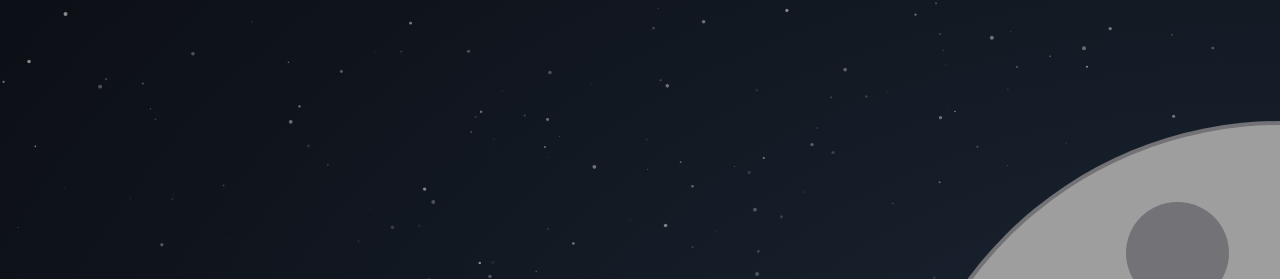
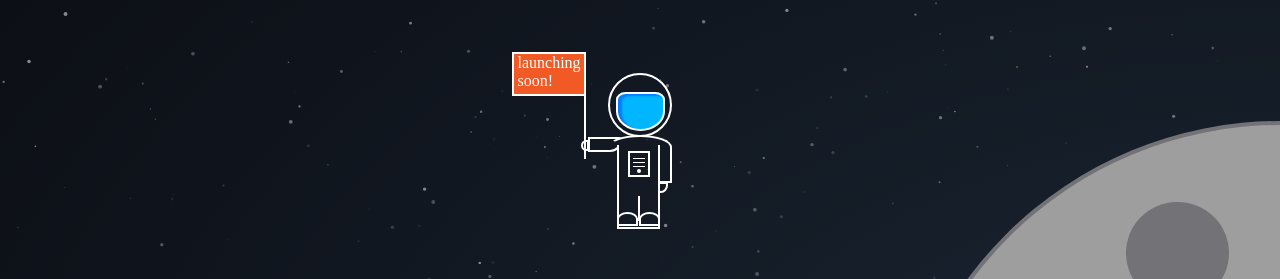
Before and after one commit to JeffreyTaylor/Theme---Coming-soon-space-theme, a plain HTML site: page index.html in a window 1280 px wide. Shown: the part 291-570 px from the top of the page. Drawn offline with Linux system fonts and the light colour scheme.

Commit message:
astronaut

```diff
--- a/index.html
+++ b/index.html
@@ -12,6 +12,24 @@
 
   <div class="moon"></div>
 
+
+  <div class="container">
+    <div class="helmet">
+      <div class="visor"></div>
+    </div>
+    <div class="body-top"></div>
+    <div class="arm-right"></div>
+    <div class="hand-right"></div>
+    <div class="body-bottom"></div>
+    <div class="arm-left"></div>
+    <div class="hand-left"></div>
+    <div class="foot-left"></div>
+    <div class="foot-right"></div>
+    <div class="controls"></div>
+    <div class="flag"></div>
+  </div>
+
+
 </div>
 
 
--- a/style.css
+++ b/style.css
@@ -48,3 +48,237 @@ html body {
   width: 6vw;
   height: 6vw;
 }
+
+/* -------------------------------- */
+/* ----------- astronaut ---------- */
+/* -------------------------------- */
+.helmet,
+.body-top,
+.arm-right,
+.hand-right,
+.body-bottom,
+.body-bottom::after,
+.arm-left,
+.arm-left::after,
+.hand-left,
+.foot-left,
+.foot-right,
+.controls,
+.controls::before,
+.controls::after,
+.flag,
+.flag::before,
+.flag::after
+{
+  position: absolute;
+  margin: auto;
+  left: 0;
+  right: 0;
+  top: 0;
+  bottom: 0;
+  height: 400px;
+  width: 400px;
+  background-color: transparent;
+}
+
+.helmet {
+  top: -8px;
+  position: absolute;
+  height: 60px;
+  width: 60px;
+  border-radius: 50%;
+  border: 2px solid white;
+  z-index: 100;
+}
+
+.visor {
+  position: absolute;
+  top: 17px;
+  left: 6px;
+  height: 35px;
+  width: 45px;
+  border-radius: 35% 35% 90% 90%;
+  border: 2px solid white;
+  z-index: 100;
+  background-color: #00B7FF;
+  box-shadow: inset 4px 2px 2px #007EFE;
+}
+
+.body-top {
+  z-index: 50;
+  position: absolute;
+  width: 60px;
+  height: 20px;
+  top: 75px;
+  border-radius: 60% 60% 0 0;
+  border: 2px solid white;
+  border-bottom: 2px solid transparent;
+  border-left: 2px solid transparent;
+}
+
+.arm-right {
+  border: 2px solid white;
+  border-top: 2px solid transparent;
+  width: 10px;
+  height: 25px;
+  left: 50px;
+  top: 119px;
+  z-index: 2;
+}
+
+.hand-right {
+  border: 2px solid white;
+  width: 6px;
+  height: 7px;
+  left: 46px;
+  top: 156px;
+  border-radius: 0 0 70% 0;
+  z-index: 1;
+}
+
+.body-bottom {
+  border: 2px solid white;
+  border-top: 0 solid transparent;
+  width: 39px;
+  left: -3px;
+  height: 82px;
+  top: 155px;
+}
+
+.body-bottom::after {
+  content: '';
+  position: absolute;
+  height: 25px;
+  width: 2px;
+  top: 45px;
+  background-color: white;
+  z-index: 101;
+}
+
+.arm-left {
+  border-radius: 0 5px 20px 0;
+  height: 11px;
+  width: 30px;
+  border: 2px solid white;
+  border-right: 2px solid transparent;
+  z-index: 99;
+  top: 70px;
+  left: -70px;
+  transform: rotate(-31deg);
+  transform-origin: right;
+  animation: wave-arm 2s linear infinite;
+}
+
+.hand-left {
+  border: 2px solid white;
+  height: 7px;
+  width: 4px;
+  left: -102px;
+  top: 105px;
+  border-radius: 90px 50% 50% 90px;
+  transform: rotate(-31deg);
+  z-index: 2;
+  animation: wave-hand 2s linear infinite;
+}
+
+.foot-left {
+  border: 2px solid white;
+  height: 10px;
+  width: 17px;
+  top: 220px;
+  border-radius: 50% 50% 0 0;
+  left: -25px;
+}
+
+.foot-right {
+  border: 2px solid white;
+  height: 10px;
+  width: 17px;
+  top: 220px;
+  border-radius: 50% 50% 0 0;
+  left: 18px;
+}
+
+.controls {
+  height: 22px;
+  width: 18px;
+  border: 2px solid white;
+  top: 110px;
+  left: -2px;
+  z-index: 100;
+}
+
+.controls::before {
+  content: '';
+  width: 12px;
+  height: 1px;
+  top: -12px;
+  z-index: 115;
+  background-color: white;
+  box-shadow: 0 4px 0 0 white,
+  0 8px 0 0 white
+}
+
+.controls::after {
+  content: '';
+  width: 4px;
+  height: 4px;
+  top: 14px;
+  z-index: 115;
+  background-color: white;
+  border-radius: 50%;
+}
+
+.flag {
+  height: 70px;
+  width: 2px;
+  background-color: white;
+  left: -125px;
+  top: 60px;
+  transform: rotate(-31deg);
+  z-index: 0;
+  transform-origin: right;
+  animation: wave-flag 2s linear infinite;
+}
+
+.flag::before {
+  content: '';
+  height: 40px;
+  width: 70px;
+  top: -100px;
+  left: -73px;
+  border: 2px solid white;
+  background-color: #F15A24;
+}
+
+.flag::after {
+  content: 'launching soon!';
+  color: white;
+  font-weight: 100;
+  top: -100px;
+  left: -75px;
+  width: 60px;
+  height: 40px;
+}
+
+@keyframes wave-arm {
+  50% {
+    transform: rotate(0deg);
+  }
+}
+
+@keyframes wave-flag {
+  50% {
+    left: -110px;
+    top: 30px;
+    transform: rotate(0deg);
+  }
+}
+
+@keyframes wave-hand {
+  50% {
+    left: -110px;
+    top: 72px;
+    transform: rotate(0deg);
+  }
+}
```
